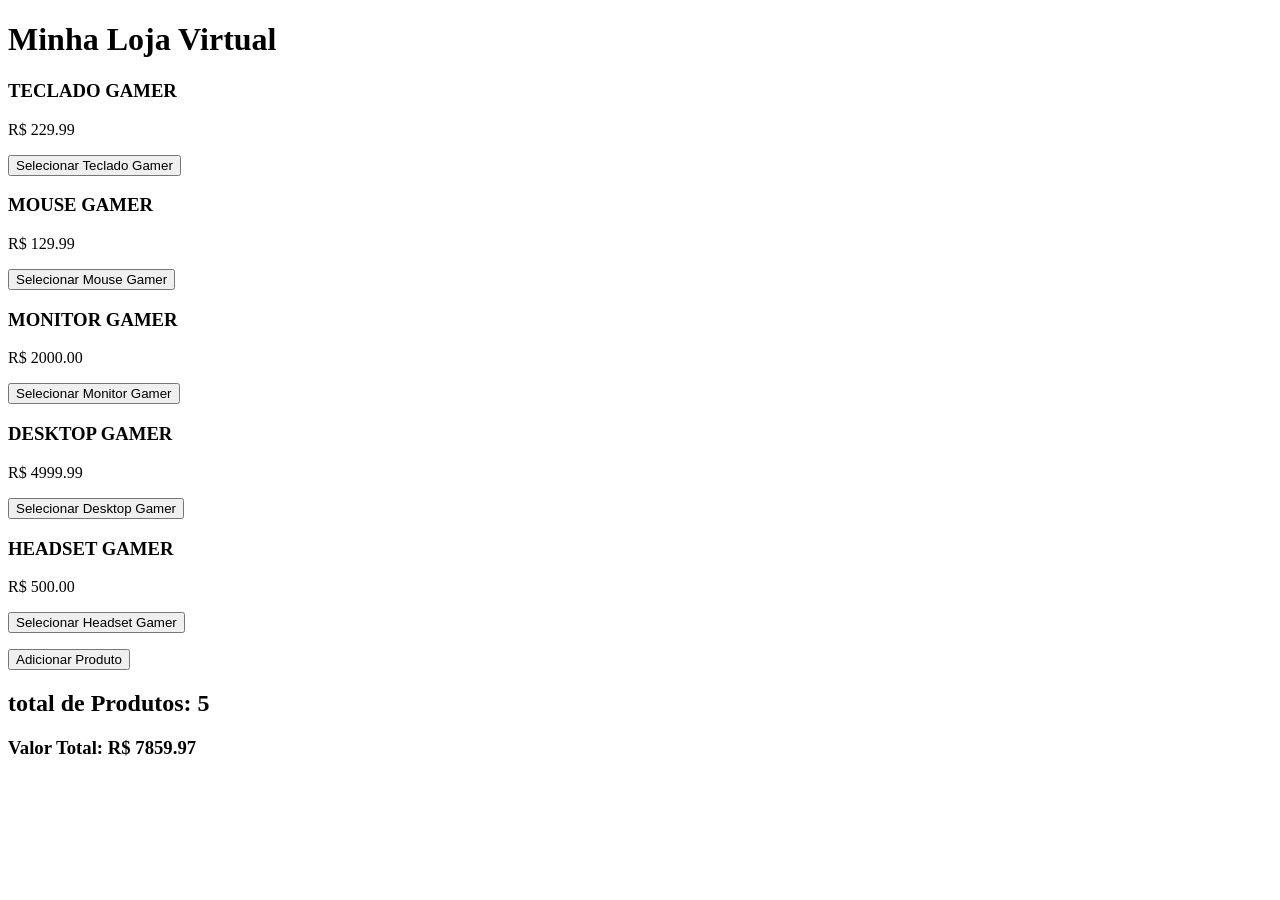
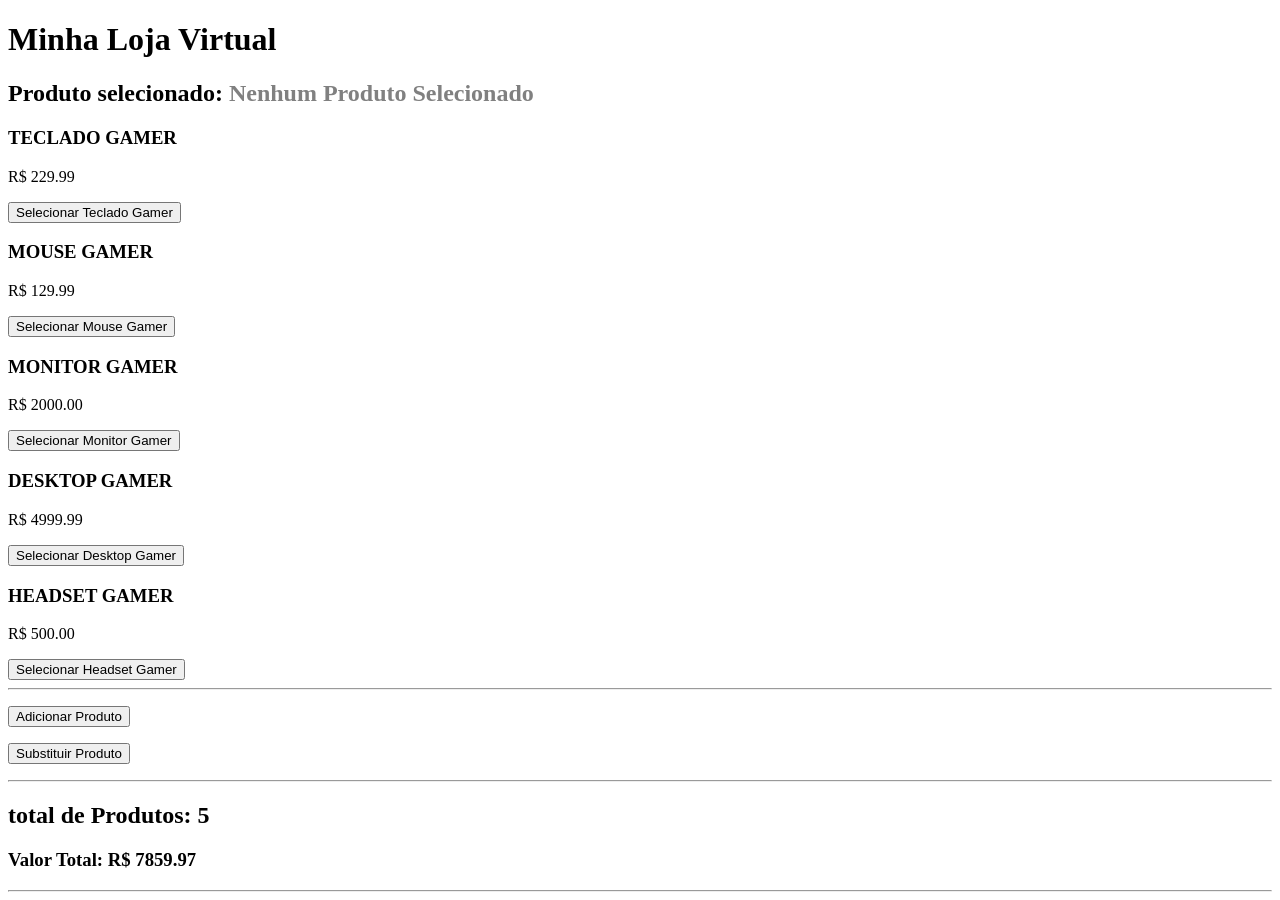
Before and after one commit to carolbritos/e-commerce, an Angular app: page / in a window 1280 px wide. Before the commit the page ends 800 px from the top, so only its background shows below. Built offline with nearby package versions, Linux system fonts and the light colour scheme.

Commit message:
feat(produtos)exibe produto selecionado e adiciona ações de gerenciamento

```diff
--- a/src/app/features/produtos/lista-produtos/lista-produtos.html
+++ b/src/app/features/produtos/lista-produtos/lista-produtos.html
@@ -1,3 +1,11 @@
+<h2>
+    Produto selecionado:
+    @if(produtoSelecionado()){
+        <strong style="color: green;">{{produtoSelecionado()}}</strong>
+    }@else{
+        <span style="color: gray;">Nenhum Produto Selecionado</span>
+    }
+</h2>
 @for (item of produtos(); track item){
     <app-produto
     [nome]="item.nome"
@@ -5,6 +13,10 @@
     (produtoSelecionado)="exibirProduto($event)"
     ></app-produto>
 }
+<hr>
 <p><button (click)="adicionarProduto()">Adicionar Produto</button></p>
+<p><button (click)="substituirProdutos()">Substituir Produto</button></p>
+<hr>
 <h2>total de Produtos: {{totalProdutos()}}</h2>
 <h3>Valor Total: {{valorTotal() | precoFormatado}}</h3>
+<hr>
--- a/src/app/features/produtos/lista-produtos/lista-produtos.ts
+++ b/src/app/features/produtos/lista-produtos/lista-produtos.ts
@@ -3,10 +3,11 @@ import { Produto } from '../produto/produto';
 import { signal } from '@angular/core';
 import { computed } from '@angular/core';
 import { PrecoFormatadoPipe } from '../../../shared/pipes/preco-formatado-pipe';
+import { effect } from '@angular/core';
 
 @Component({
   selector: 'app-lista-produtos',
-  imports: [Produto, PrecoFormatadoPipe],
+  imports: [Produto, PrecoFormatadoPipe,],
   templateUrl: './lista-produtos.html',
   styleUrl: './lista-produtos.css',
 })
@@ -22,6 +23,7 @@ export class ListaProdutos {
   //!Função para exibir produtos selecionados pelo usuario no console
   exibirProduto(nome: string){
     console.log('Produto Selecionado: ', nome);
+    this.produtoSelecionado.set(nome);
   }
   //!Função que adicionar produto usando metodo update()
   adicionarProduto(){
@@ -36,4 +38,30 @@ export class ListaProdutos {
   valorTotal = computed(() =>
   {return this.produtos().reduce((total, item) =>
   total + item.preco,0)});
+  //!Função para substutuir a lista atual usando o metodo ser()
+  substituirProdutos(){
+    this.produtos.set([
+      { nome:'Teclado', preco: 50 },
+      { nome:'Mouse', preco: 15 },
+      { nome:'Monitor', preco: 500 },
+      { nome:'Desktop', preco: 1500 },
+      { nome:'Headset', preco: 30 },
+    ]);
+  }
+  //! Metodo para monitorar alteralções em tempo real usando effect()
+  constructor(){
+    effect(() =>{
+      console.log('Lista de Produtos Alterados: ', this.produtos());
+    });
+    effect(() =>{
+      console.log('Valor Total Atualizado: ', this. valorTotal());
+    });
+    effect(() =>{
+      if (typeof document !== 'undefined'){
+        document.title = `(${this.totalProdutos()}) - Loja da Carol`;
+      }
+    });
+  }
+  //! Metodo para criar um estado se seleção com signal string | null
+  produtoSelecionado = signal <string | null>(null);
 }
```
